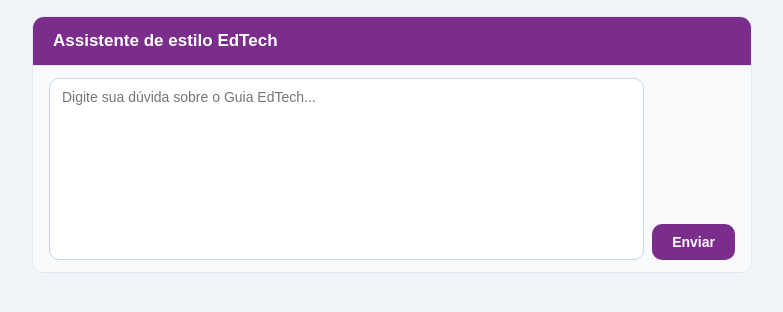
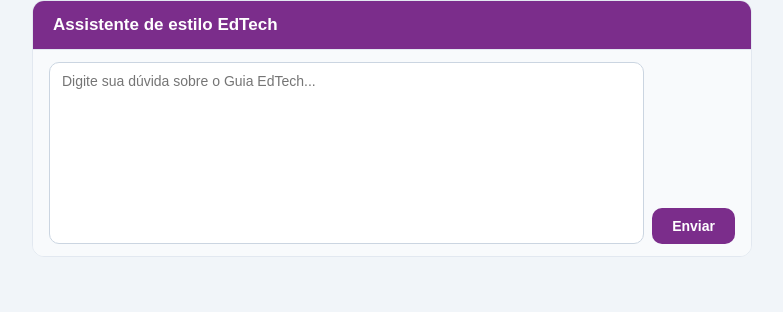
Before and after one commit to eliaslascoski-afk/edtech-chatbot-gemini, a Next.js app: page / in a window 1280 px wide. Shown: the top 312 px of the page, without its empty margins (248-1031 px from the left). Built offline with nearby package versions, Linux system fonts and the light colour scheme.

Commit message:
fix: remove padding do body para corrigir cabecalho cortado no iframe

```diff
--- a/styles/globals.css
+++ b/styles/globals.css
@@ -1,3 +1,3 @@
 * { box-sizing: border-box; margin: 0; padding: 0; }
-body { background: #f1f5f9; padding: 16px; }
+body { background: #f1f5f9; padding: 0; }
 html, body { height: auto; }
```
